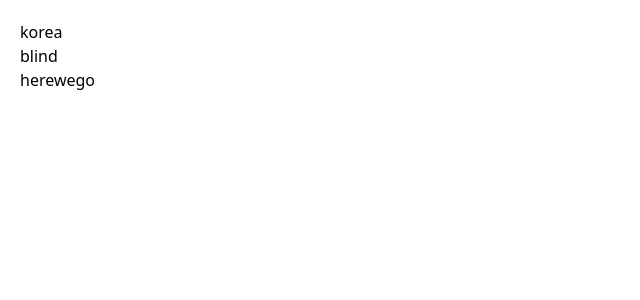
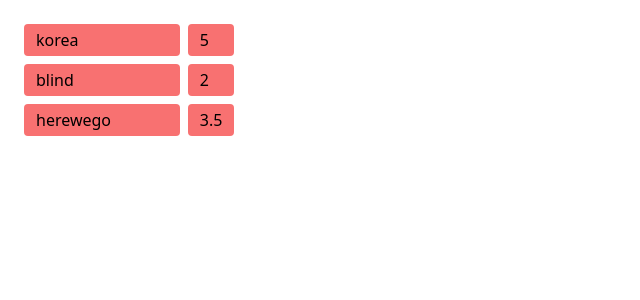
Before and after one commit to josh-levinson/setlist, a Next.js app: page /jokes in a window 1280 px wide. Shown: the top 300 px of the page, without its empty margins (0-640 px from the left). Built offline with nearby package versions, Linux system fonts and the light colour scheme.

Commit message:
lets use some props

```diff
--- /dev/null
+++ b/components/RowItem.jsx
@@ -0,0 +1,10 @@
+import React from "react";
+
+export default function RowItem(props) {
+return (
+  <div key={props.joke.name} class="grid grid-cols-4">
+    <div class="col-span-3 rounded m-1 px-3 py-1 bg-red-400">{props.joke.name}</div>
+    <div class="col-span-1 rounded m-1 px-3 py-1 bg-red-400">{props.joke.rating}</div>
+  </div>
+);
+}
--- a/pages/jokes.js
+++ b/pages/jokes.js
@@ -1,21 +1,20 @@
 import React from "react";
+import RowItem from "@/components/RowItem";
 
 function ListJokes({ jokes }) {
   return (
-    <ul>
+    <div>
       {jokes.map((joke) =>
-      <div class="rounded">
-        <li key={joke.name}>{joke.name}</li>
-      </div>
+        <RowItem joke={joke} />
       )}
-    </ul>
+    </div>
   );
 }
 
 export default function Jokes() {
   const jokes = [
-    { name: 'korea', rating: 5 },
-    { name: 'blind', rating: 2 },
+    { name: 'korea', rating: 5.0 },
+    { name: 'blind', rating: 2.0 },
     { name: 'herewego', rating: 3.5 }
   ];
 
```
